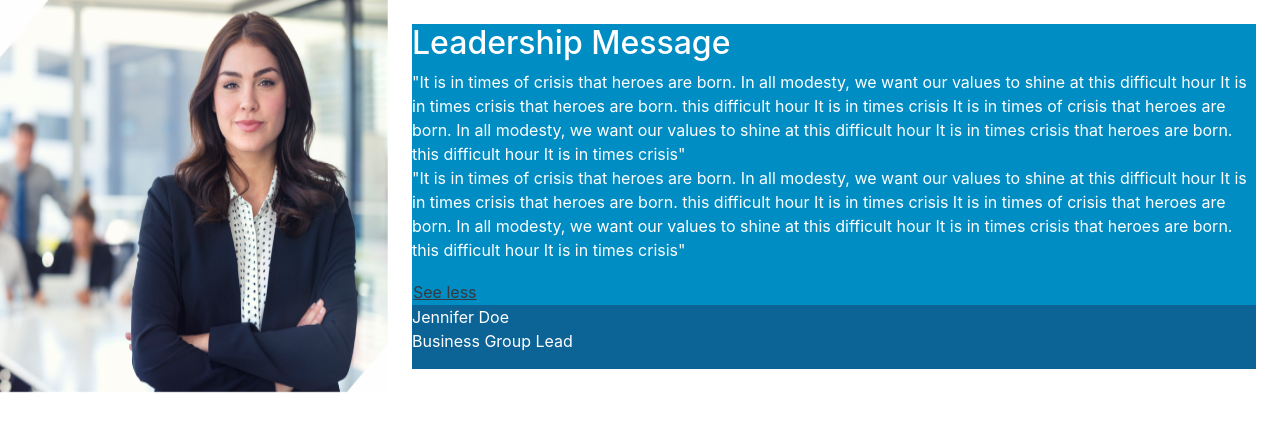
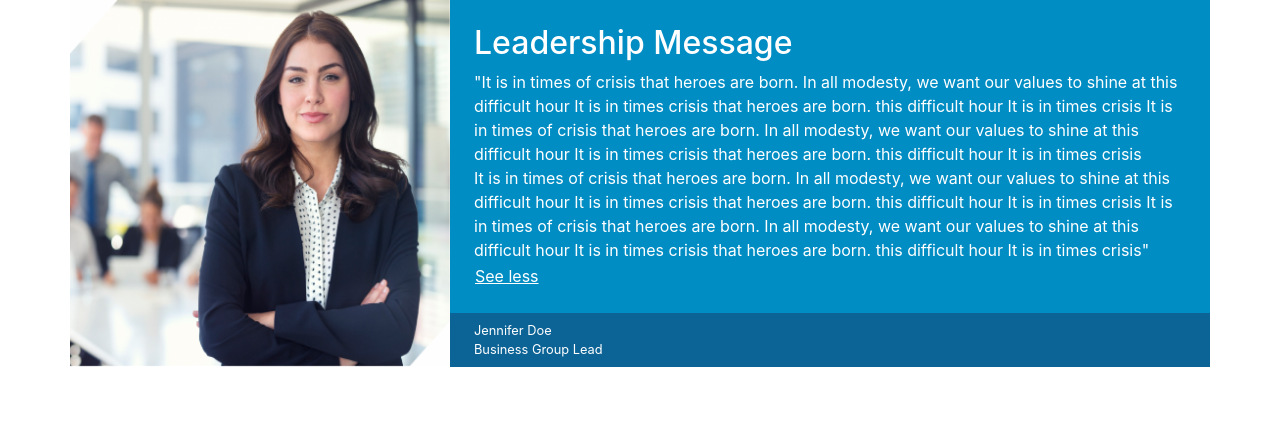
Before and after one commit to ameeramadian/Leadership-Message-Component, a plain HTML site: page index.html in a window 1280 px wide. Both pictures are taken after a click on the button "See more". Drawn offline with Linux system fonts and the light colour scheme.

Commit message:
first layout

```diff
--- a/css/styles.css
+++ b/css/styles.css
@@ -17,6 +17,7 @@ html {
 
 #titleDiv {
   background: #0c6396;
+  font-size: 0.8rem;
 }
 
 /*# sourceMappingURL=styles.css.map */
--- a/index.html
+++ b/index.html
@@ -10,50 +10,47 @@
     <title>Leadership Message</title>
 </head>
 <body>
-    <article class="d-flex flex-row ">
-        <img src="/images/leader.png" class="img-fluid mx-auto" alt="leader's image">
-        <div class="p-4 d-flex flex-column">
-            <div id="messageDiv" class="d-flex flex-column align-items-start">
+    <article class="container">
+        <div class="row">
+            <img src="/images/leader.png" class=" p-0 col-4 img-fluid mx-auto d-block" alt="leader's image">
+            <div class="col-8 p-0">
+                <div id="messageDiv" class=" p-4">
                     <h2 class=" h2 text-white ">
                         Leadership Message
                     </h2>
-                <p class=" m-0 text-white ">
+                    <p class=" mb-0 text-white">
                         "It is in times of crisis that heroes are born. In all modesty,
+                        we want our values to shine at this difficult hour It is in times
+                        crisis that heroes are born. this difficult hour It is in times crisis
+                        It is in times of crisis that heroes are born. In all modesty,
+                        we want our values to shine at this difficult hour It is in times
+                        crisis that heroes are born. this difficult hour It is in times crisis
+                    </p>
+                    <button id="see-more-btn" class="btn btn-link p-0 text-white" >
+                        <u>See more</u>
+                    </button>
+                    <div id="collapseOne" class="d-none d-lg-block invisible">
+                        <p class="text-white mb-0">
+                            It is in times of crisis that heroes are born. In all modesty,
                             we want our values to shine at this difficult hour It is in times
                             crisis that heroes are born. this difficult hour It is in times crisis
                             It is in times of crisis that heroes are born. In all modesty,
                             we want our values to shine at this difficult hour It is in times
                             crisis that heroes are born. this difficult hour It is in times crisis"
                         </p>
-                <div id="accordion">
-                    <button id="see-more-btn" class="btn btn-link text-dark p-0 text-white " data-toggle="collapse" data-target="#collapseOne" aria-expanded="false" aria-controls="collapseOne">
-                        <u>See more</u>
-                    </button>
-
-                    <div id="collapseOne" class="collapse" data-parent="#accordion">
-                        <p class="text-white ">
-                            "It is in times of crisis that heroes are born. In all modesty,
-                            we want our values to shine at this difficult hour It is in times
-                            crisis that heroes are born. this difficult hour It is in times crisis
-                            It is in times of crisis that heroes are born. In all modesty,
-                            we want our values to shine at this difficult hour It is in times
-                            crisis that heroes are born. this difficult hour It is in times crisis"
-                        </p>
-                        <button id="see-less-btn" class="btn btn-link text-dark  p-0 text-white " data-toggle="collapse" data-target="#collapseOne" aria-expanded="false" aria-controls="collapseOne">
+                        <button id="see-less-btn" class="btn btn-link  p-0 text-white" >
                             <u>See less</u>
                         </button>
-                    </div>
-
-
-                </div>   <!--  see more accordion div -->
+                    </div>  <!--  hidden text div-->
                 </div>  <!--  leader's message div -->
-            <div id="titleDiv" class="d-flex d-flex align-items-end footer">
-                <p  class="text-white ">
+                <div id="titleDiv" class=" px-4 d-flex">
+                    <p  class=" mb-0 py-2 text-white">
                         Jennifer Doe <br>
                         Business Group Lead
                     </p>
                 </div>  <!--  leader's name and title div -->
-        </div> <!--  container div -->
+            </div> <!--  text div -->
+        </div>  <!--  container row div -->
     </article>
 
     <script src="/js/jquery.slim.min.js"></script>
--- a/js/script.js
+++ b/js/script.js
@@ -1,13 +1,20 @@
 
 const seeMoreButton = document.querySelector("#see-more-btn");
 const seeLessButton = document.querySelector("#see-less-btn");
+const longParag = document.querySelector("#collapseOne")
+
+seeLessButton.style.display = "none"
 
 seeMoreButton.addEventListener('click',event => {
-        seeMoreButton.style.display = "none"
-        seeLessButton.style.display = "inline"
+    seeMoreButton.style.display = "none"
+    seeLessButton.style.display = "inline"
+    longParag.classList.toggle("invisible");
+    longParag.classList.toggle("d-none");
 });
 
 seeLessButton.addEventListener('click',event => {
+    seeMoreButton.style.display = "inline"
     seeLessButton.style.display = "none"
-    seeMoreButton.style.display = "inline"
+    longParag.classList.toggle("invisible");
+    longParag.classList.toggle("d-none");
 });
```
Lines whose indentation alone changed are shown as unchanged.
